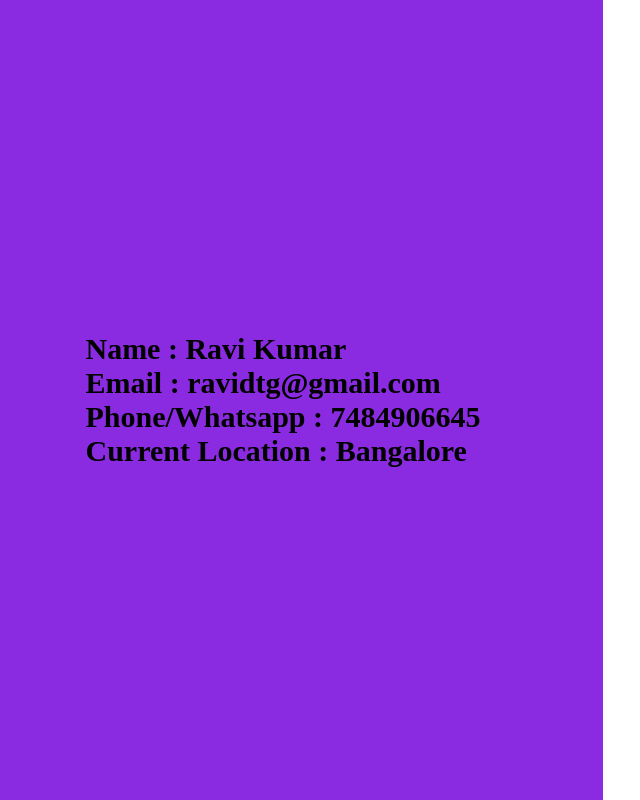
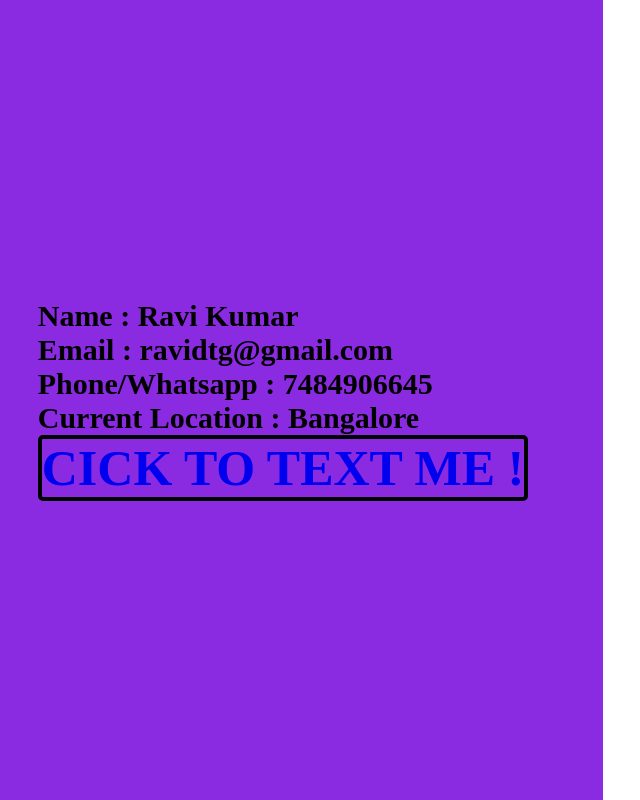
Before and after one commit to ravi-2403/TrialHeroku, a website: page contact.html in a window 1280 px wide. Shown: the whole page, without its empty margins (37-677 px from the left). Drawn offline with Linux system fonts and the light colour scheme.

Commit message:
added mssg

```diff
--- a/contact.html
+++ b/contact.html
@@ -31,6 +31,20 @@
       font-weight: bold;
       font-size: 30px;
     }
+    a {
+      font-size: 50px;
+      font-weight: bolder;
+      text-decoration: none;
+      text-transform: uppercase;
+      border: 4px solid black;
+      border-radius: 5px;
+    }
+    a:hover {
+      box-shadow: 2px 3px 72px honeydew;
+      background-color: black;
+      color: blueviolet;
+      border-radius: 4px solid green;
+    }
   </style>
   <body>
     <div id="main">
@@ -40,6 +54,10 @@
           <p>Email : ravidtg@gmail.com</p>
           <p>Phone/Whatsapp : 7484906645</p>
           <p>Current Location : Bangalore</p>
+          <a
+            href="https://api.whatsapp.com/send/?phone=%2B917484906645&text&app_absent=0"
+            >Cick to text me !</a
+          >
         </div>
       </div>
       <div id="two"></div>
```
